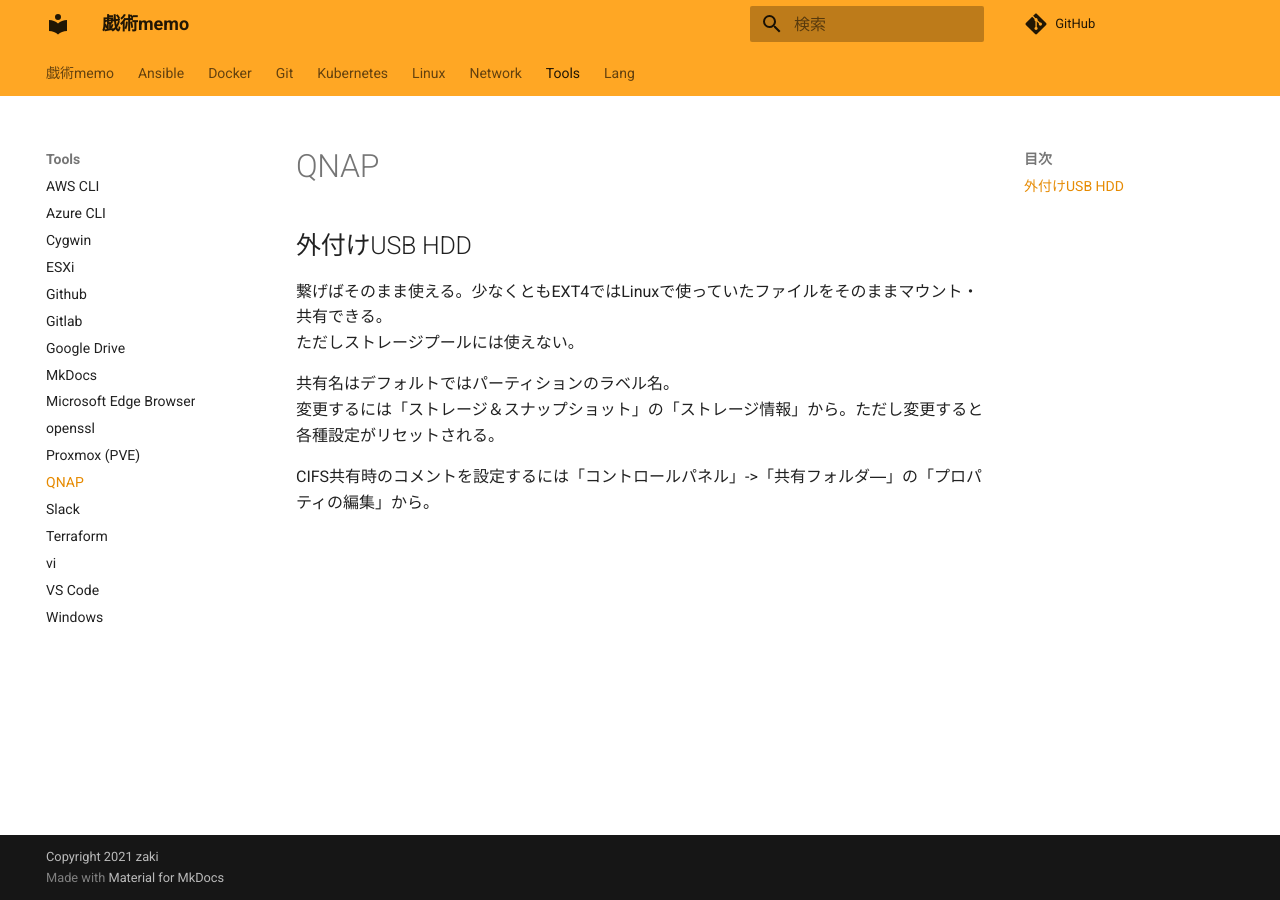
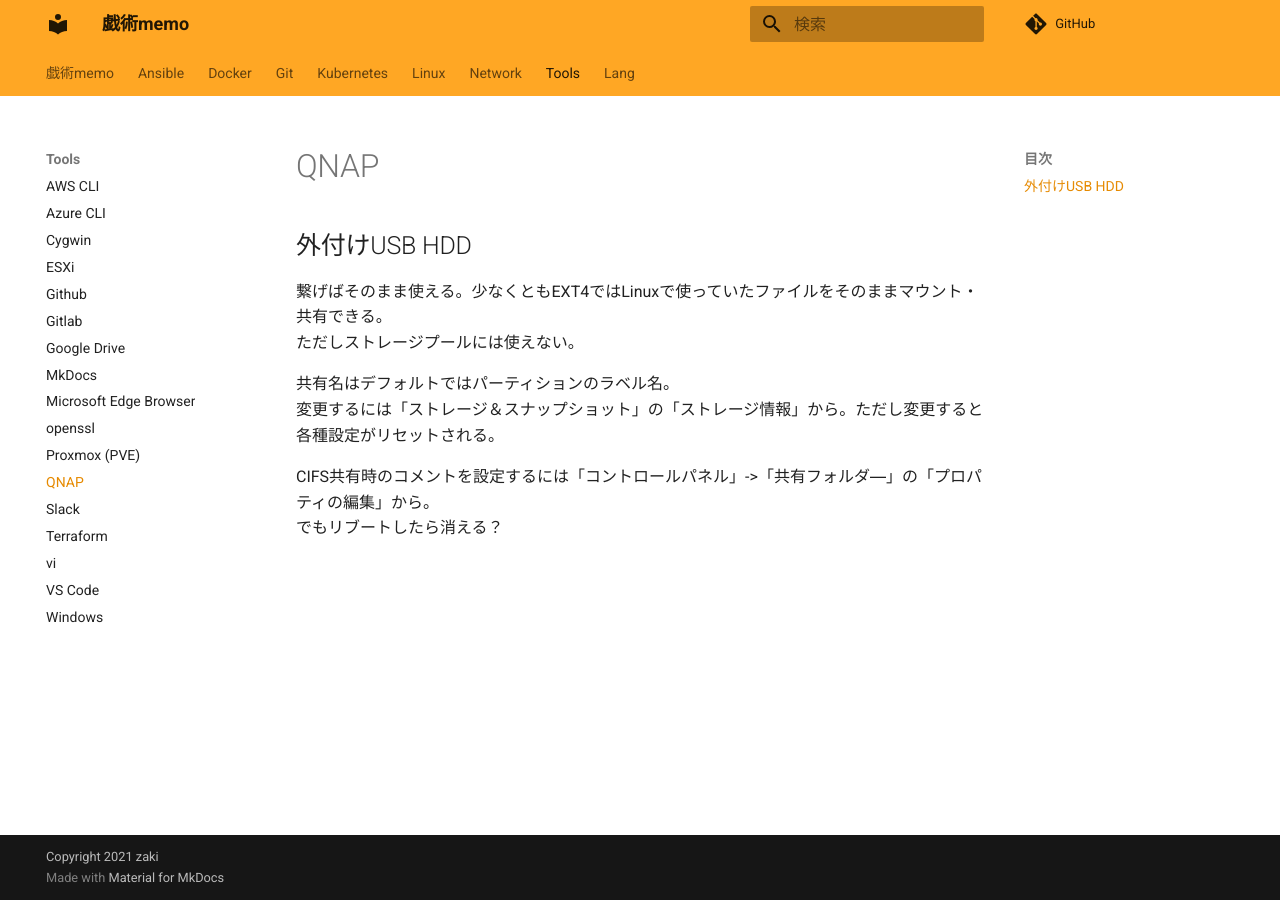
Before and after one commit to zaki-lknr/docs, an MkDocs documentation site: the page built from docs/Tools/qnap.md, in a window 1280 px wide. Built offline with MkDocs 1.6.1 and Material for MkDocs 9.7.7, drawn with Linux system fonts in a browser that asks for light colours; comment, search, counter and statistics services are not loaded.

Commit message:
add: tools/qnap: 共有コメント

```diff
--- a/docs/Tools/qnap.md
+++ b/docs/Tools/qnap.md
@@ -9,3 +9,4 @@
 変更するには「ストレージ＆スナップショット」の「ストレージ情報」から。ただし変更すると各種設定がリセットされる。
 
 CIFS共有時のコメントを設定するには「コントロールパネル」->「共有フォルダ―」の「プロパティの編集」から。
+でもリブートしたら消える？
```
